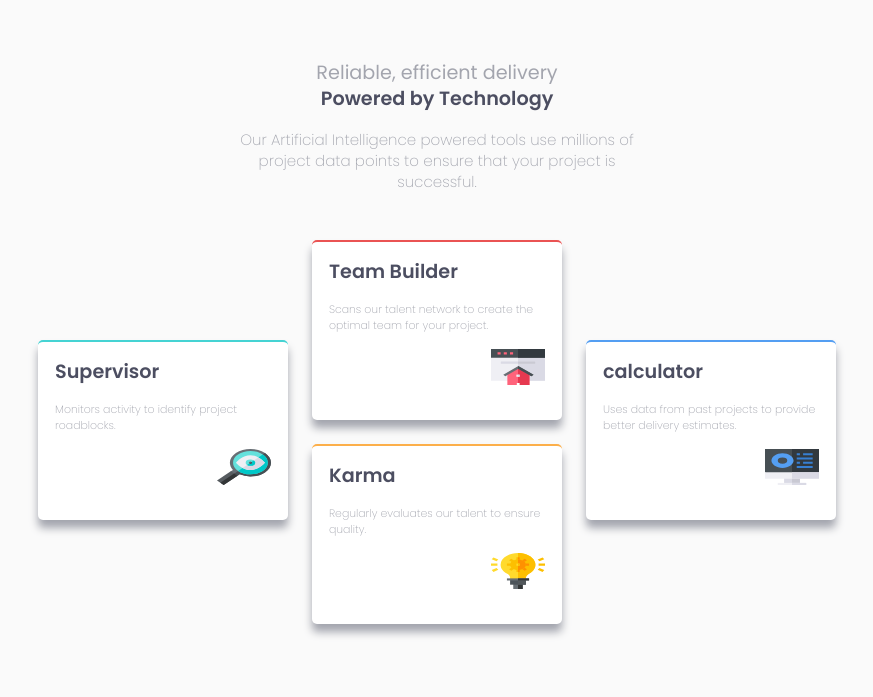
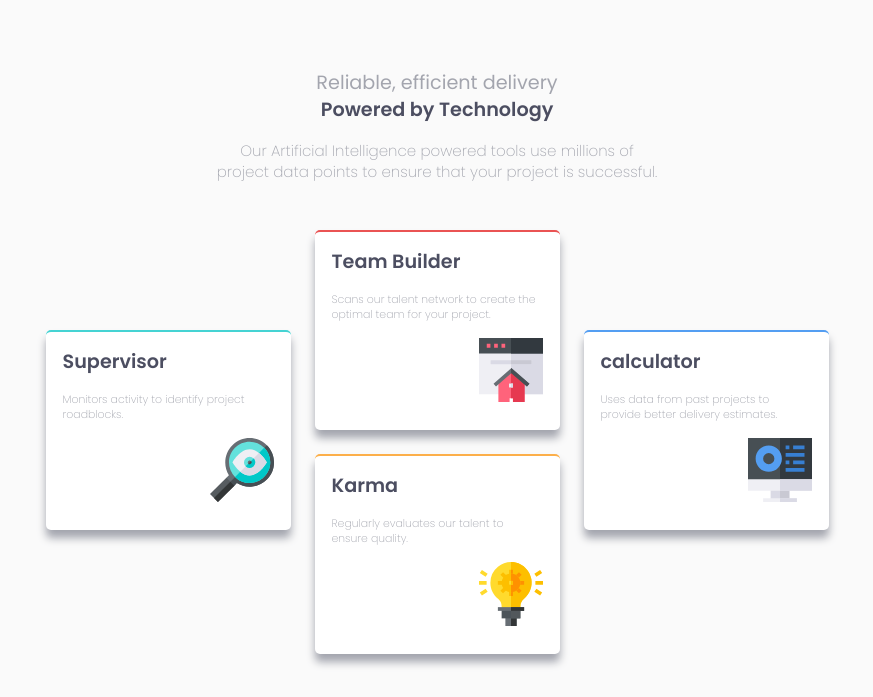
Before and after one commit to ArthurKingDev/four-card-feature-section, a plain HTML site: page index.html in a window 1280 px wide. Shown: the top 697 px of the page, without its empty margins (203-1076 px from the left). Drawn offline with Linux system fonts and the light colour scheme.

Commit message:
Update style.css

```diff
--- a/style.css
+++ b/style.css
@@ -41,7 +41,7 @@ main {
 }
 
 .header {
-  max-width: 400px;
+  max-width: 450px;
   text-align: center;
   margin-bottom: 2rem;
 }
@@ -73,8 +73,8 @@ p {
 }
 
 .supervisor {
-    height: 180px;
-    max-width: 250px;
+    height: 200px;
+    max-width: 245px;
     padding: 17px;
     border-radius: 5px;
     border-top: 2px solid var(--cyan);
@@ -83,8 +83,8 @@ p {
 }
 
 .team-builder {
-  height: 180px;
-  max-width: 250px;
+  height: 200px;
+  max-width: 245px;
   padding: 17px;
   border-radius: 5px;
   border-top: 2px solid var(--red);
@@ -93,8 +93,8 @@ p {
 }
 
 .karma {
-  height: 180px;
-  max-width: 250px;
+  height: 200px;
+  max-width: 245px;
   padding: 17px;
   border-radius: 5px;
   border-top: 2px solid var(--orange);
@@ -103,8 +103,8 @@ p {
 }
 
 .calculator {
-  height: 180px;
-  max-width: 250px;
+  height: 200px;
+  max-width: 245px;
   padding: 17px;
   border-radius: 5px;
   border-top: 2px solid var(--blue);
@@ -171,10 +171,6 @@ a {
     margin: 1rem auto;
   }
 }
-.container img {
-  width: 25%;
-  height: 25%;
-}
 
 @media screen and (min-width: 769px) {
 
```
